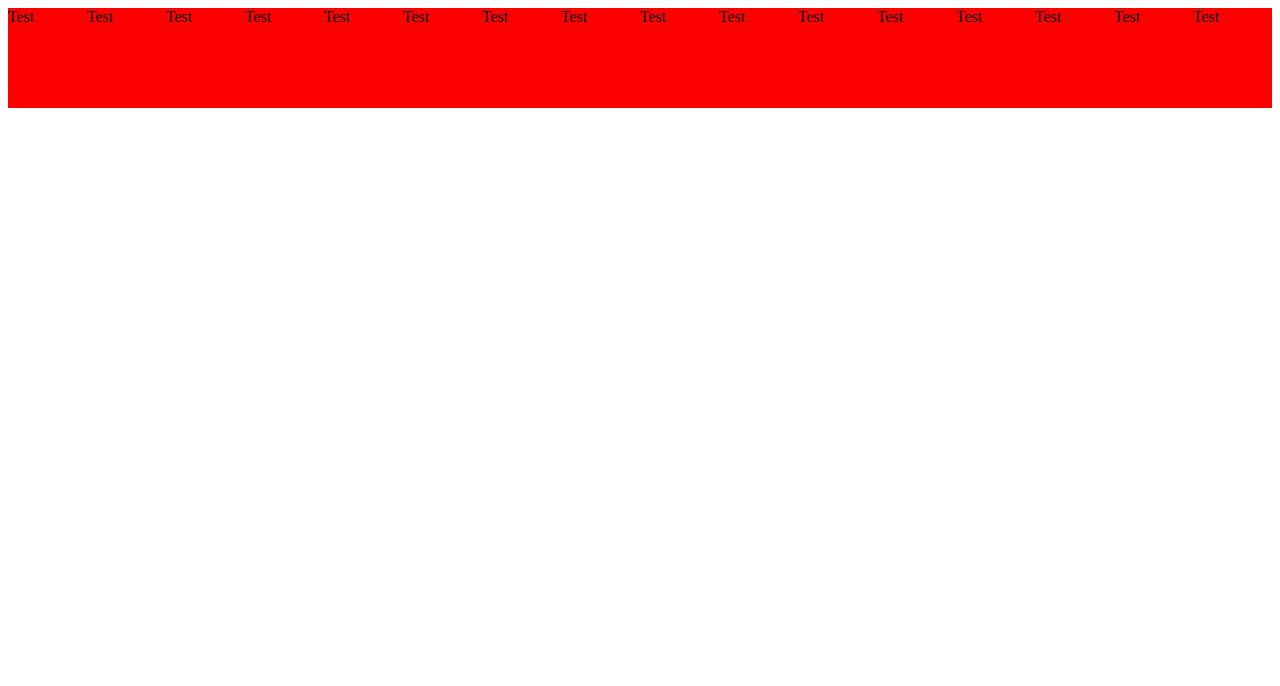
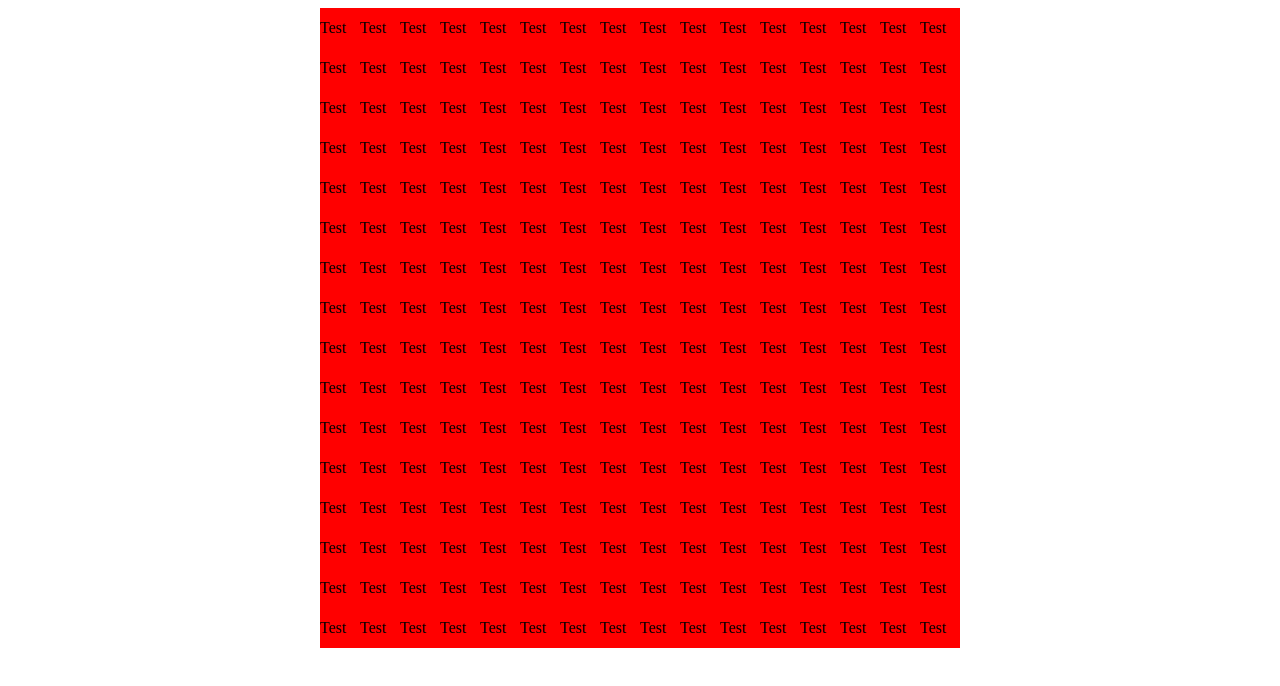
Before and after one commit to FernandoFlach/Etch-a-Sketch-Odin, a plain HTML site: page index.html in a window 1280 px wide. Drawn offline with Linux system fonts and the light colour scheme.

Commit message:
Create divs for each row, to ensure grid is square.
Also added hover effect on each square.

```diff
--- a/script.js
+++ b/script.js
@@ -1,9 +1,17 @@
 
 const container = document.querySelector("#container");
-for (let i = 0; i < 16; i++) {
-    let square = document.createElement("div");
-    square.classList.add("square");
-    square.innerText = "Test"
 
-    container.appendChild(square);
+for (let i = 0; i< 16; i++){
+
+    let squareContainer = document.createElement("div")
+
+    for (let i = 0; i < 16; i++) {
+        let square = document.createElement("div");
+        square.classList.add("square");
+        square.innerText = "Test"
+
+        squareContainer.appendChild(square);
+    }
+
+    container.appendChild(squareContainer);
 }
--- a/styles.css
+++ b/styles.css
@@ -1,8 +1,21 @@
+body {
+    display: flex;
+    justify-content: center;
+}
+
 #container {
     display: flex;
+   /* flex-wrap: wrap; */
+    aspect-ratio: 1/1;
+
 }
 .square {
-    width: 100px;
-    height: 100px;
+    /* margin: 1px; */
+    width: 40px;
+    height: 40px;
     background-color: red;
+    align-content: center;
 }
+.square:hover {
+    background-color: black;
+}
```
